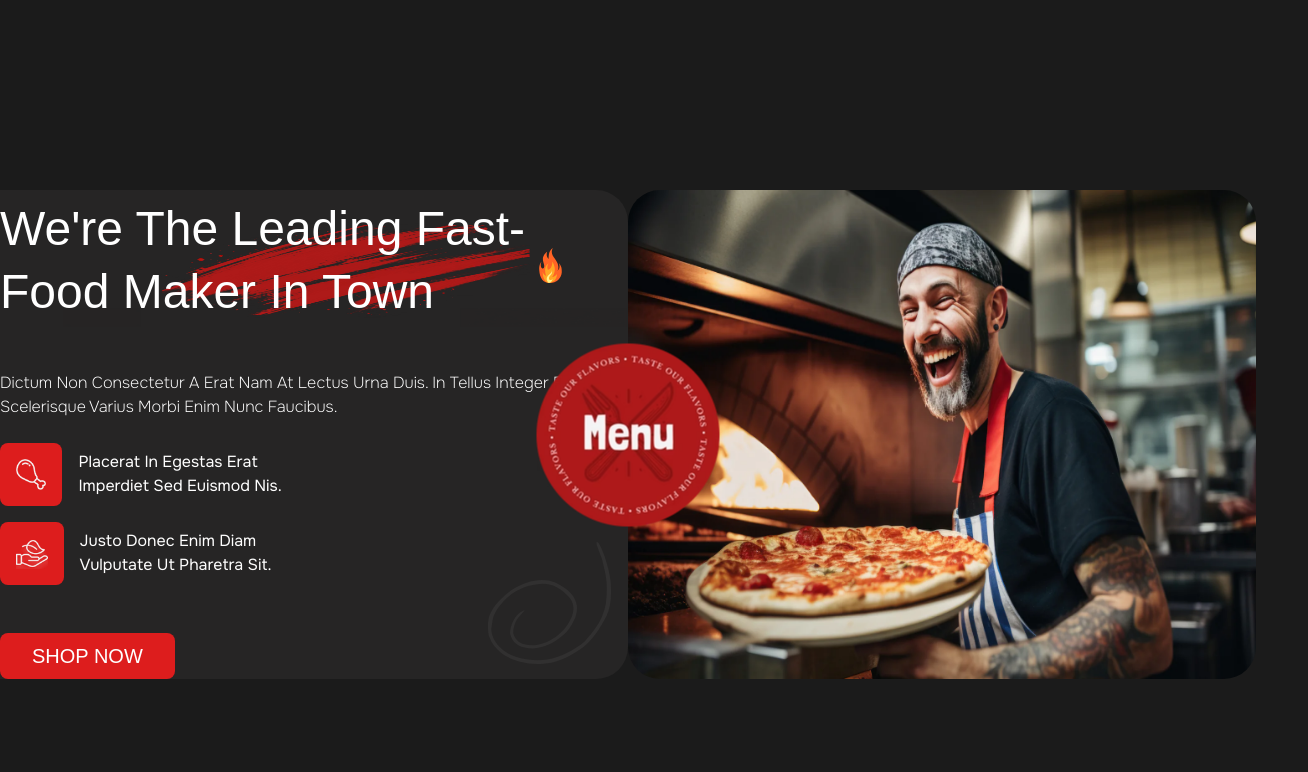
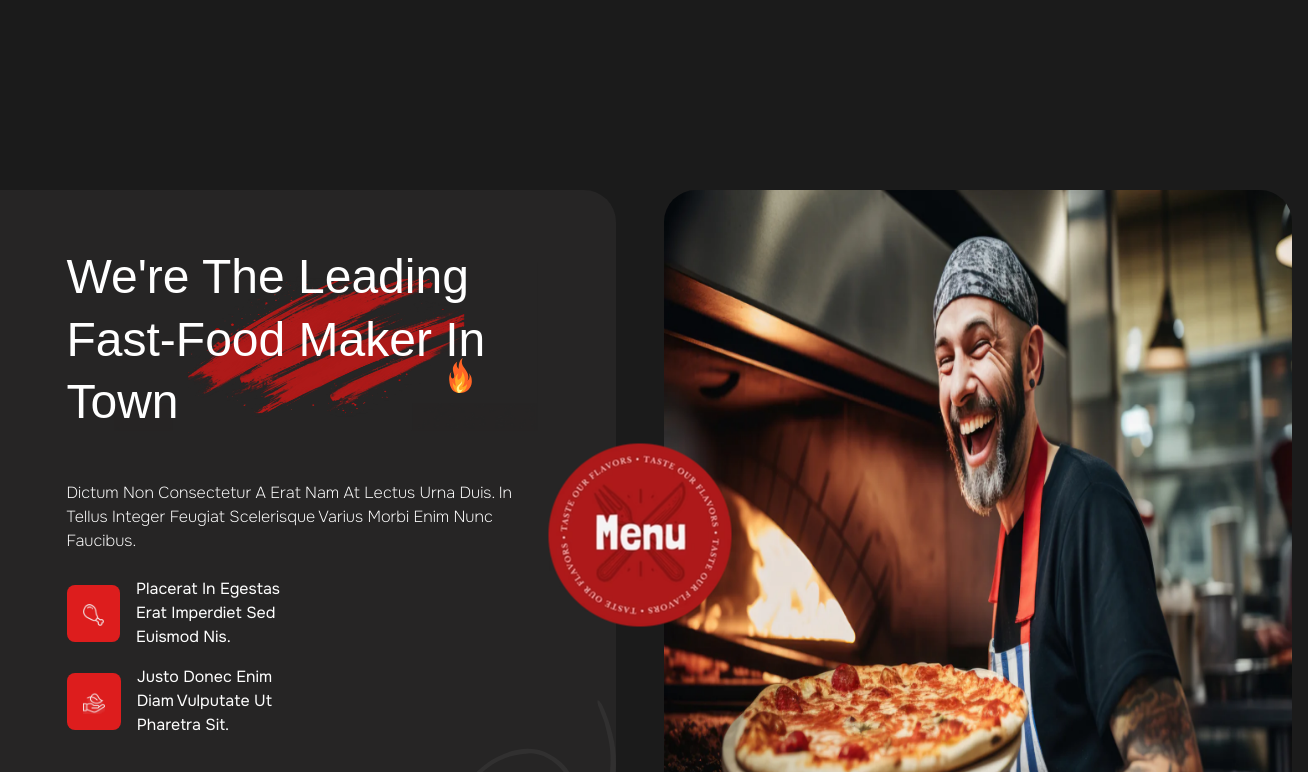
Before and after one commit to nileshmantati/Sizzle, a plain HTML site: page index.html in a window 1280 px wide. Shown: the part 2688-3460 px from the top of the page, 1308 px wide, since content can reach past the window. Drawn offline with Linux system fonts and the light colour scheme; a web font is replaced by a local one.

Commit message:
Change in Index.html

```diff
--- a/index.html
+++ b/index.html
@@ -585,13 +585,13 @@
     <!-- Leading Fast-Food Section Start -->
     <section class="bg-color-dark-gray">
         <div class="container_fluid">
-            <div class="row col-12">
+            <div class="row">
                 <div
-                    class="fast_food_section w-100 h-auto py-5 my-5 d-flex justify-content-center flex-wrap flex-lg-nowrap position-relative">
+                    class="fast_food_section col-12 h-auto py-5 px-0 my-5 d-flex justify-content-center flex-wrap flex-lg-nowrap position-relative gap-5">
                     <img src="img/menu_tag.avif" alt="" class="menu_tag position-absolute z-2 d-none d-lg-block">
                     <div
-                        class="fast_food_left col-12 col-lg-6 h-auto bg-color-light-gray d-flex justify-content-center rounded-end-5 rounded-lg-end-0 position-relative">
-                        <div class="fast_food_left_text mw-md-0 mt-2">
+                        class="fast_food_left col-12 col-lg py-5 h-auto bg-color-light-gray d-flex justify-content-center rounded-end-5 rounded-lg-end-0 position-relative">
+                        <div class="fast_food_left_text w-75 w-sm-50 w-lg-75 mt-2">
                             <h2
                                 class="display-5 mb-5 text-white text-wrap position-relative z-2 text-center text-lg-start">
                                 We're The
@@ -610,8 +610,10 @@
                                 tellus
                                 integer feugiat scelerisque
                                 varius morbi enim nunc faucibus.</p>
-                            <div class="fast_food_banners d-flex flex-nowrap flex-lg-wrap gap-3 mb-3 col-12">
-                                <div class="fast_food_banner col-6 d-flex justify-content-between align-items-center">
+                            <div
+                                class="fast_food_banners d-flex flex-wrap flex-sm-nowrap flex-lg-wrap gap-3 mb-3 col-12">
+                                <div
+                                    class="fast_food_banner col-12 col-sm-6 d-flex justify-content-between align-items-center">
                                     <div class="fast_food_banner_img_box p-3 me-3 rounded-3">
                                         <img src="img/fast-food_img1.jpg" alt="">
                                     </div>
@@ -623,7 +625,8 @@
                                         nis.
                                     </p>
                                 </div>
-                                <div class="fast_food_banner col-6 d-flex justify-content-between align-items-center">
+                                <div
+                                    class="fast_food_banner col-12 col-sm-6 d-flex justify-content-between align-items-center">
                                     <div class="fast_food_banner_img_box p-3 me-3 rounded-3">
                                         <img src="img/fast-food_img2.jpg" alt="">
                                     </div>
@@ -642,7 +645,7 @@
                         </div>
                         <img src="img/swip.svg" alt="" class="swip_img position-absolute">
                     </div>
-                    <div class="fast_food_right d-flex col-12 col-lg-6 h-auto rounded-lg-0 rounded-5 overflow-hidden">
+                    <div class="fast_food_right d-flex col-12 col-lg h-auto rounded-5 rounded-md-0 overflow-hidden">
                         <div class="fast_food_slider owl-carousel owl-theme">
                             <div class="item_box item">
                                 <img src="img/leading.jpg" alt=" Slider Not Found">
@@ -1121,9 +1124,9 @@
     <!-- Reservation Section Start -->
     <section class="bg-color-dark-gray">
         <div class="container_fluid">
-            <div class="row col-12">
+            <div class="row">
                 <div
-                    class="reservation_section w-100 h-auto py-5 mt-5 d-flex justify-content-center flex-wrap flex-lg-nowrap position-relative">
+                    class="reservation_section w-100 h-auto mx-2 py-5 mt-5 d-flex justify-content-center flex-wrap flex-lg-nowrap position-relative">
                     <div
                         class="reservation_left col-12 col-lg-7 h-auto bg-color-light-gray d-flex justify-content-center align-items-center rounded-end-5 rounded-lg-end-0 position-relative">
                         <div class="reservation_left_text mw-md-0 mt-2">
@@ -1573,6 +1576,7 @@
 
     $('.fast_food_slider').owlCarousel({
         loop: true,
+        margin: 20,
         // center: true,
         loop: false,
         nav: false,
```
